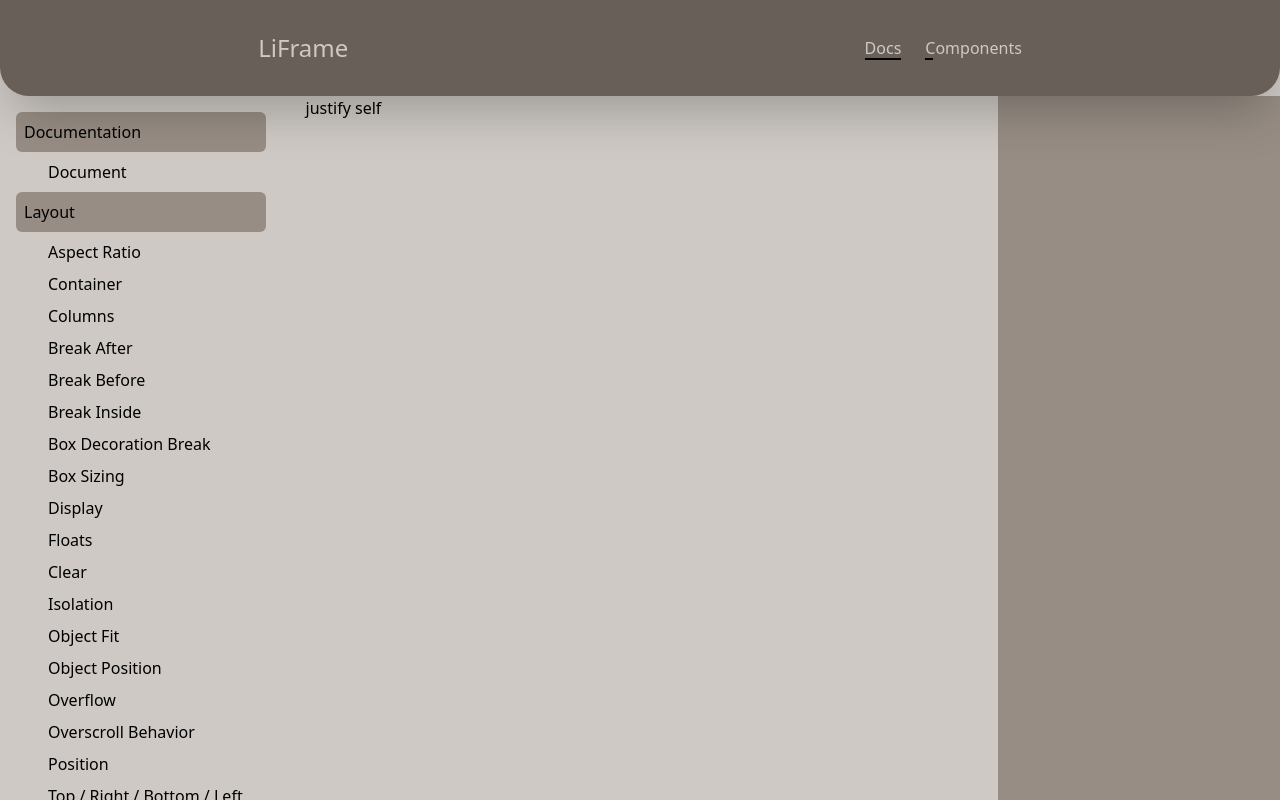
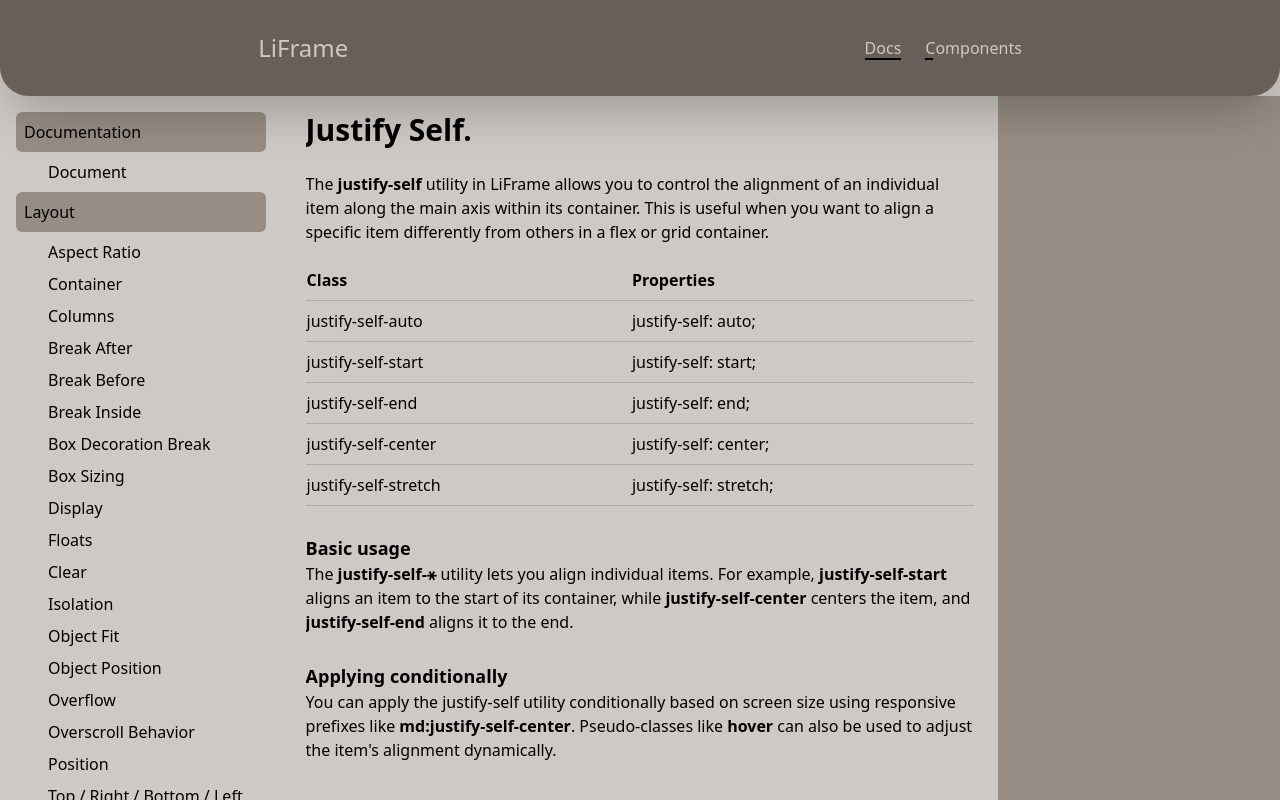
Before and after one commit to biswajitbesra/LiFrame, a React (Vite) app: page /docs/justify-self in a window 1280 px wide. Built offline with nearby package versions, Linux system fonts and the light colour scheme.

Commit message:
Justify self added

```diff
--- a/src/components/Pages/Flex&Grid/JustifySelf.jsx
+++ b/src/components/Pages/Flex&Grid/JustifySelf.jsx
@@ -2,8 +2,52 @@
 
 function JustifySelf() {
     return (
-        <div>
-            justify self
+        <div className='h-full overflow-scroll'>
+            <h1 className='text-3xl font-semibold mt-4 mb-6'>Justify Self.</h1>
+            <p className='mb-4'>The <span className='font-semibold'>justify-self</span> utility in LiFrame allows you to control the alignment of an individual item along the main axis within its container. This is useful when you want to align a specific item differently from others in a flex or grid container.</p>
+
+            <section className='mb-7'>
+                <table className='w-full'>
+                    <thead>
+                        <tr>
+                            <th className='text-left border-b border-[#ababab] py-2'> Class </th>
+                            <th className='text-left border-b border-[#ababab] py-2'> Properties </th>
+                        </tr>
+                    </thead>
+                    <tbody>
+                        <tr>
+                            <td class="border-b border-[#ababab] py-2">justify-self-auto</td>
+                            <td class="border-b border-[#ababab] py-2">justify-self: auto;</td>
+                        </tr>
+                        <tr>
+                            <td class="border-b border-[#ababab] py-2">justify-self-start</td>
+                            <td class="border-b border-[#ababab] py-2">justify-self: start;</td>
+                        </tr>
+                        <tr>
+                            <td class="border-b border-[#ababab] py-2">justify-self-end</td>
+                            <td class="border-b border-[#ababab] py-2">justify-self: end;</td>
+                        </tr>
+                        <tr>
+                            <td class="border-b border-[#ababab] py-2">justify-self-center</td>
+                            <td class="border-b border-[#ababab] py-2">justify-self: center;</td>
+                        </tr>
+                        <tr>
+                            <td class="border-b border-[#ababab] py-2">justify-self-stretch</td>
+                            <td class="border-b border-[#ababab] py-2">justify-self: stretch;</td>
+                        </tr>
+                    </tbody>
+                </table>
+            </section>
+
+            <section className='mb-7'>
+                <h5 className='font-semibold text-lg'>Basic usage</h5>
+                <p className='mb-4'>The <span className='font-semibold'>justify-self-&#9913;</span> utility lets you align individual items. For example, <span className='font-semibold'>justify-self-start</span> aligns an item to the start of its container, while <span className='font-semibold'>justify-self-center</span> centers the item, and <span className='font-semibold'>justify-self-end</span> aligns it to the end.</p>
+            </section>
+
+            <section className='mb-7'>
+                <h5 className='font-semibold text-lg'>Applying conditionally</h5>
+                <p className='mb-4'>You can apply the justify-self utility conditionally based on screen size using responsive prefixes like <span className='font-semibold'>md:justify-self-center</span>. Pseudo-classes like <span className='font-semibold'>hover</span> can also be used to adjust the item's alignment dynamically.</p>
+            </section>
         </div>
     )
 }
```
